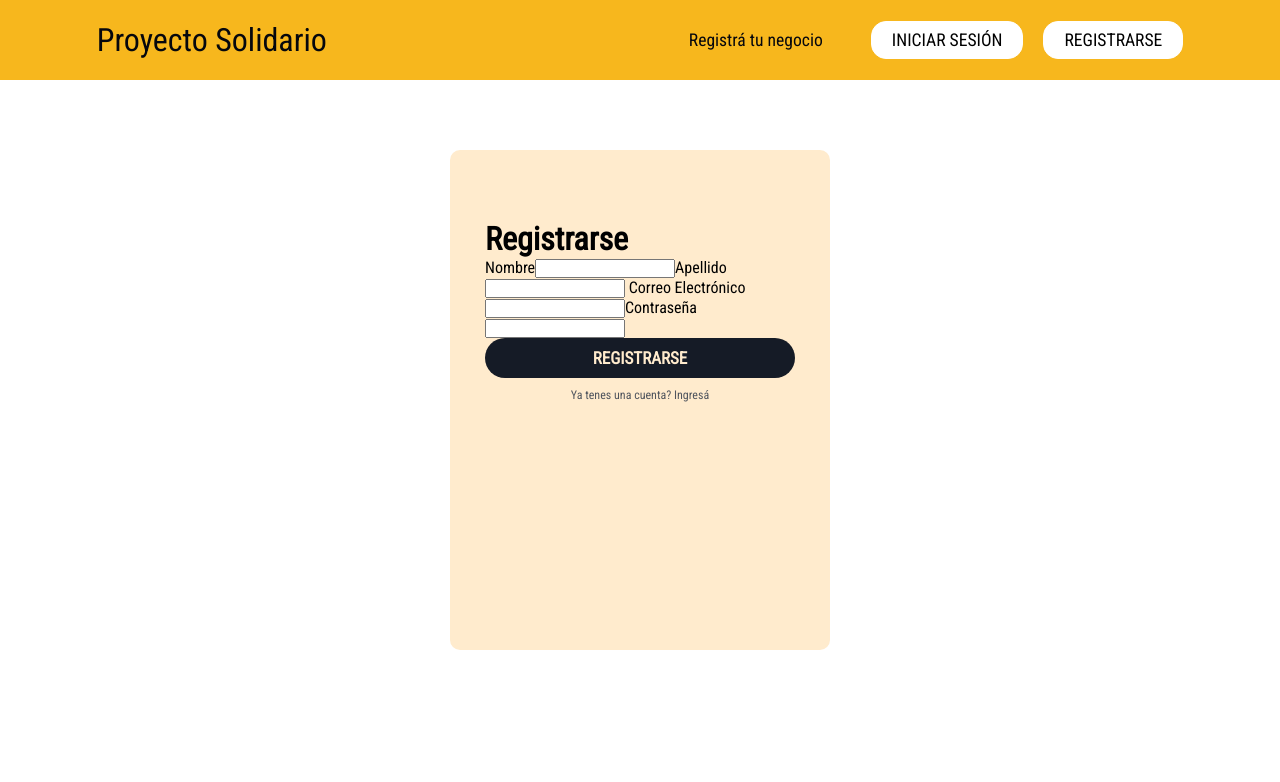
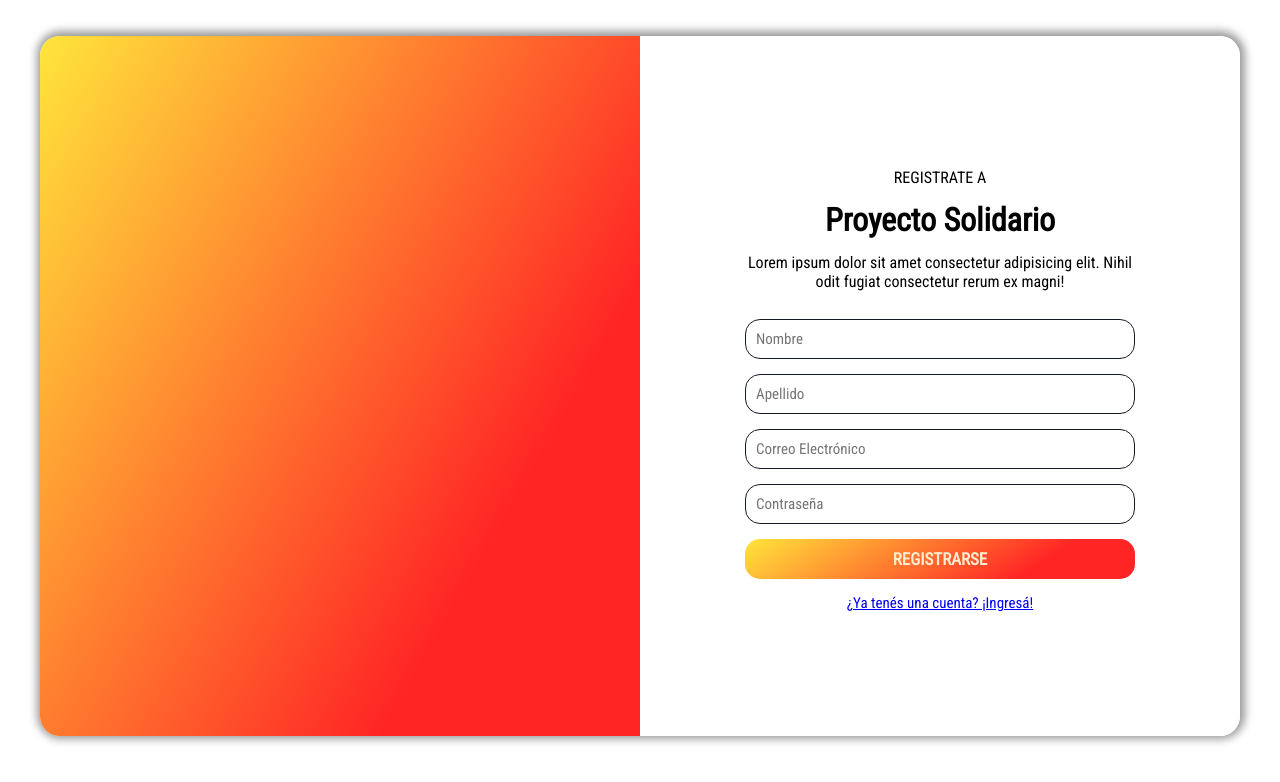
Before and after one commit to SebaOrtega/ProyectoPicado, a React (Create React App) app: page /Registro in a window 1280 px wide. Shown: the top 782 px of the page. Built offline with nearby package versions, Linux system fonts and the light colour scheme.

Commit message:
elregreso B)

```diff
--- a/src/components/Navbar.jsx
+++ b/src/components/Navbar.jsx
@@ -19,7 +19,7 @@ const Navbar = ({ showNav }) => {
   };
 
   let location = useLocation();
-  if (location.pathname.includes("RegistroNegocio")) {
+  if (location.pathname.includes("Login") || location.pathname.includes("Registro") ){
     console.log("holas");
     showNav(false);
   } else {
--- a/src/pages/NuevoLogin.jsx
+++ b/src/pages/NuevoLogin.jsx
@@ -52,13 +52,13 @@ const NuevoLogin = () => {
             </Button>
 
               <p>
-              <Link to="/" className="soswachin">
-                Has olvidado tu contraseña?
+                <Link to="/">
+                  ¿Olvidaste tu contraseña?
               </Link>
               </p>
               <p>
-              <Link to="/Registro" className="soswachin">
-                No tenes una cuenta aún? Registrate!
+                <Link to="/Registro">
+                  ¿No tenés una cuenta aún? ¡Registrate!
               </Link>
               </p>
             </div>
--- a/src/pages/Registro.jsx
+++ b/src/pages/Registro.jsx
@@ -4,50 +4,58 @@ import { Button } from "../components/Button";
 import "../styles/Registro.css";
 
 const Registro = () => {
-  /* En las variables email, password, nombre, apellido se almacenan los datos del login. */
+
+  /* En las variables email y password se almacenan los datos del login */
+  const [nombre, setNombre] = useState("");
+  const [apellido, setApellido] = useState("");
   const [email, setEmail] = useState("");
   const [password, setPassword] = useState("");
-  const [nombre, setNombre] = useState("");
-  const [apellido, setApellido] = useState("");
 
-  /* La función submit hace que los datos sean enviados a algun lugar. */
   const submit = () => {
-    console.log(nombre, apellido, email, password);
+    alert(`${email}, ${password},${nombre},${apellido}`);
   };
 
   return (
-    <div className="registro-container form-type">
-      <h1>Registrarse</h1>
+    <div className="main">
+      <div className="main-container">
+      <div className="registro-img-container">
 
-      <label htmlFor="nombre">Nombre</label>
+</div>
+        <div className="login-container">
+          <div className="login-main-container">
+            <div className="logotext-container">
+              <p>REGISTRATE A</p>
+              <h1>Proyecto Solidario</h1>
+              <p>
+                Lorem ipsum dolor sit amet consectetur adipisicing elit. Nihil
+                odit fugiat consectetur rerum ex magni!
+            </p>
+            </div>
 
+            <div className="input-container">
             <input
                 type="text"
                 id="nombre"
+                placeholder="Nombre"
                 onChange={(ev) => setNombre(ev.target.value)}
               />
-
-      <label htmlFor="apellido">Apellido</label>
-
               <input
                 type="text"
                 id="apellido"
+                placeholder="Apellido"
                 onChange={(ev) => setApellido(ev.target.value)}
               />
-
-      <label htmlFor="email"> Correo Electrónico</label>
-
               <input
-        type="email"
+                type="text"
                 id="email"
+                placeholder="Correo Electrónico"
                 onChange={(ev) => setEmail(ev.target.value)}
               />
-
-      <label htmlFor="password">Contraseña</label>
 
               <input
                 type="password"
                 id="password"
+                placeholder="Contraseña"
                 onChange={(ev) => setPassword(ev.target.value)}
               />
 
@@ -61,12 +69,17 @@ const Registro = () => {
             </Button>
 
               <p>
-        <Link to="/Login" className="soswachin">
-          Ya tenes una cuenta? Ingresá
+                <Link to="/Login">
+                  ¿Ya tenés una cuenta? ¡Ingresá!
               </Link>
               </p>
+            </div>
+          </div>
+        </div>
+
+      </div>
     </div>
   );
 };
 
-export default Registro;
+export default Registro ;
--- a/src/styles/NuevoLogin.css
+++ b/src/styles/NuevoLogin.css
@@ -3,8 +3,8 @@
   --yellow: #f7dc0a;
 }
 .main {
-  margin-top: 75px;
   width: 100%;
+  margin-top:2.8%;
   display: flex;
   flex-direction: column;
   align-items: center;
@@ -85,6 +85,7 @@
 .input-container p{
     font-size: 15px;
     margin-bottom: 5px;
+    text-decoration: none;
 }
 .img-container {
     background-color: #FFE53B;
--- a/src/styles/Registro.css
+++ b/src/styles/Registro.css
@@ -1,30 +1,101 @@
-:root{
+:root {
   --bk: #151b26;
-  --alt: #50555E;
+  --yellow: #f7dc0a;
+}
+.main {
+  width: 100%;
+  margin-top:2.8%;
+  display: flex;
+  flex-direction: column;
+  align-items: center;
+  justify-content: center;
+}
+.main-container {
+    box-shadow: 2px 2px 9px 4px rgba(0,0,0,0.4);
+    -webkit-box-shadow: 1px -1px 9px 4px rgba(0,0,0,0.4);
+    -moz-box-shadow: 1px -1px 9px 4px rgba(0,0,0,0.4);
+  width: 1200px;
+  height: 700px;
+  display: flex;
+  flex-direction: row;
+  align-items: center;
+  justify-content: center;
+  border-radius: 20px;
 }
 
-.registro-container {
-    top: 50%;
-    left: 50%;
-    width: 380px;
-    height: 500px;
-    position: absolute;
-    background-color: blanchedalmond;
-    transform: translate(-50%, -50%);
-    padding: 70px 35px;
-    border-radius: 10px;
-  }
+.login-container {
+  background-color: white;
+  border-top-right-radius: 20px;
+  border-bottom-right-radius: 20px;
+  width: 100%;
+  height: 100%;
+  display: flex;
+  flex-direction: column;
+  align-items: center;
+  justify-content: center;
+}
+.login-main-container {
+  width: 65%;
+  height: auto;
 
-  .registro-container p{
-    text-align: center;
-    font-size: 12px;
-    margin-top: 10px;
-  }
-  .soswachin {
-    color: var(--alt);
-    text-decoration: none;
-  }
+  display: flex;
+  flex-direction: column;
+  align-items: center;
+  justify-content: center;
+}
+.logotext-container {
+  height: 150px;
+  display: flex;
+  flex-direction: column;
+  align-items: center;
+  text-align: center;
+  justify-content: space-evenly;
+}
 
-  .soswachin:hover {
-    color: var(--bk);
-  }
+.input-container {
+  width: 100%;
+  display: flex;
+  flex-direction: column;
+  align-items: center;
+  justify-content: center;
+}
+
+.input-container input {
+  width: 100%;
+  margin-top: 15px;
+  padding: 10px;
+  font-size: 15px;
+
+  outline: none;
+  border: 1.5px solid var(--bk);
+  border-radius: 15px;
+  background: transparent;
+}
+
+.input-container Button {
+    background-color: #FFE53B;
+    background-image: linear-gradient(147deg, #FFE53B 0%, #FF2525 74%);
+
+  width: 390px;
+  margin-top: 15px;
+  margin-bottom: 15px;
+  border-radius: 15px;
+}
+
+.input-container p{
+    font-size: 15px;
+    margin-bottom: 5px;
+}
+.registro-img-container {
+    background-color: #FFE53B;
+    background-image: linear-gradient(120deg, #FFE53B 0%, #FF2525 74%);
+  border-top-left-radius: 20px;
+  border-bottom-left-radius: 20px;
+  width: 100%;
+  height: 100%;
+  background-color: #ed3b37;
+  display: flex;
+  flex-direction: column;
+  align-items: center;
+  justify-content: center;
+}
```
Lines whose indentation alone changed are shown as unchanged.
